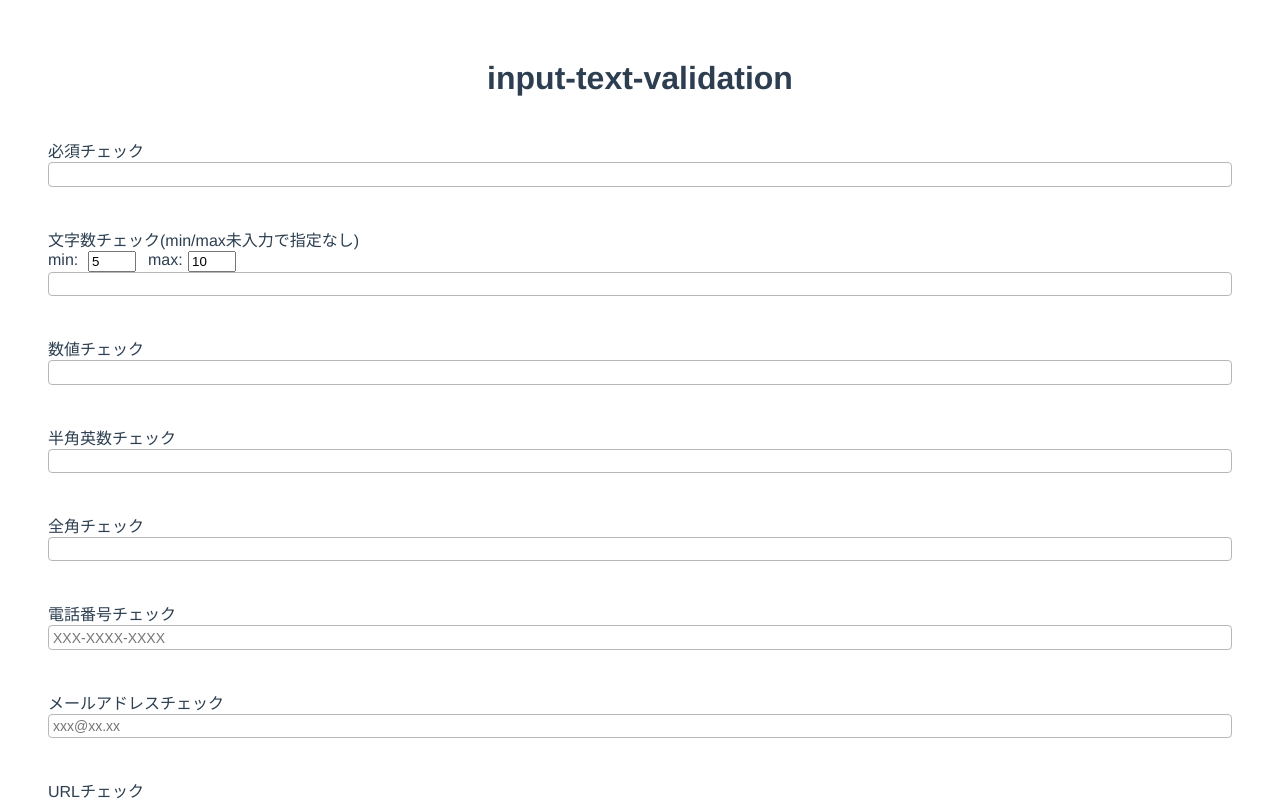
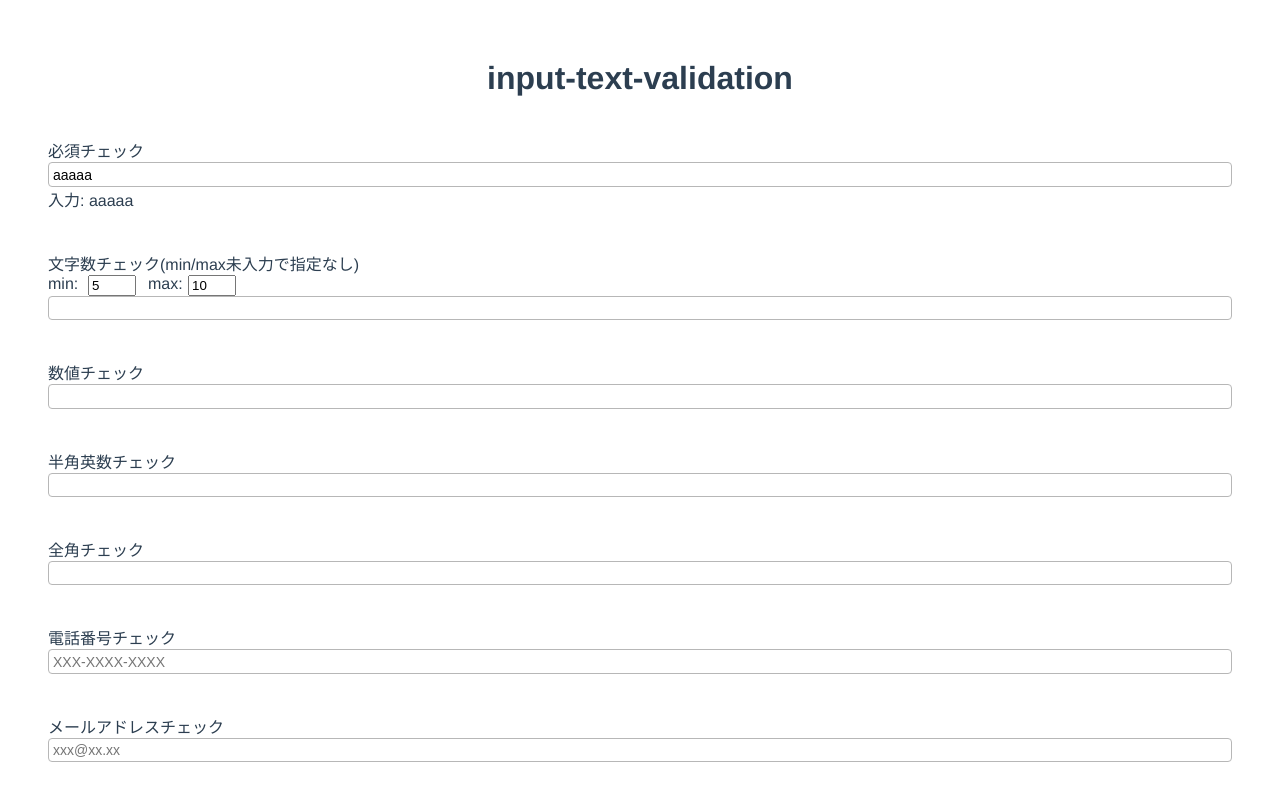
Before and after one commit to pmw1415/InputTextValidation, a Vue app: page / in a window 1280 px wide. Shown: the top 800 px of the page. Built offline with nearby package versions, Linux system fonts and the light colour scheme.

Commit message:
InputTextValidation呼び出し側で入力値を検知できるように対応

```diff
--- a/src/App.vue
+++ b/src/App.vue
@@ -12,7 +12,10 @@
       <InputTextValidation
         class="input-text-validation"
         :required="true"
+        :init-value="reqValue"
+        @input="onInput"
       />
+      <div>入力: {{reqValue}}</div>
     </div>
 
     <div class="validation">
@@ -133,9 +136,15 @@ export default {
   },
   data() {
     return {
+      reqValue: 'aaaaa',
       min: 5,
       max: 10
     };
+  },
+  methods: {
+    onInput(value) {
+      this.reqValue = value;
+    }
   }
 };
 </script>
--- a/src/components/InputTextValidation.vue
+++ b/src/components/InputTextValidation.vue
@@ -36,6 +36,11 @@ export default {
     type: {
       type: String,
       default: 'text'
+    },
+    // 入力初期値
+    initValue: {
+      type: String,
+      default: ''
     },
     // フォントサイズ
     fontSize: {
@@ -197,6 +202,11 @@ export default {
       return msgList;
     }
   },
+  mounted() {
+    if (this.initValue) {
+      this.value = this.initValue;
+    }
+  },
   methods: {
     /**
      * 入力イベント
@@ -207,6 +217,9 @@ export default {
         this.isInitDisp = false;
       }
       this.value = e.target.value;
+
+      // 親に通知
+      this.$emit('input', this.value);
     },
 
     /**
```
